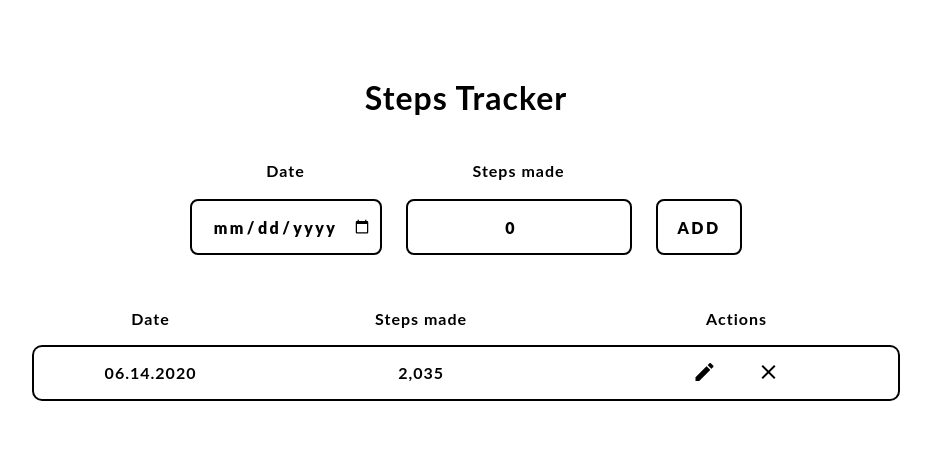
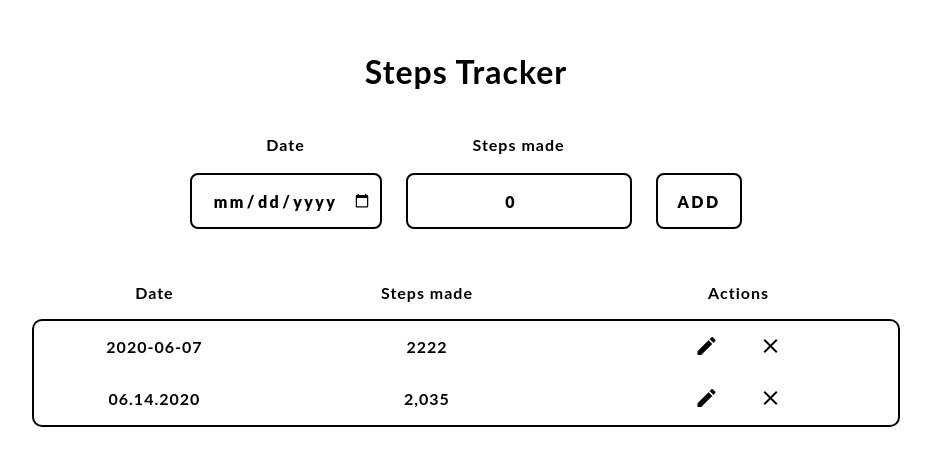
Before and after one commit to anna-yeddi/overREACTing-steps-tracker, a React (Create React App) app: page / in a window 1280 px wide. Shown: the part 168-634 px from the top of the page, without its empty margins (174-1105 px from the left). Built offline with nearby package versions, Linux system fonts and the light colour scheme.

Commit message:
RGB behavior is updated

```diff
--- a/src/components/Steps.jsx
+++ b/src/components/Steps.jsx
@@ -5,7 +5,9 @@ import DayModel from '../models/DayModel'
 
 function Steps(props) {
   const emptyForm = { day: '', steps: 0 }
-  const [days, setDays] = useState([])
+  const [days, setDays] = useState([
+    { id: '007', day: '2020-06-07', steps: 2222 },
+  ])
   const [form, setForm] = useState(emptyForm)
 
   const handleChange = (e) => {
@@ -15,6 +17,14 @@ function Steps(props) {
 
   const handleSubmit = (e) => {
     e.preventDefault()
+
+    const daysAdded = (prevDays) =>
+      prevDays.map((o) =>
+        o.day === form.day
+          ? new DayModel(o.id, o.day, form.steps)
+          : new DayModel(nanoid(), form.day, form.steps)
+      )
+    console.log(daysAdded)
 
     setDays((prevDays) =>
       // const newDay = (id) => {
@@ -32,7 +42,7 @@ function Steps(props) {
       // newDayUpd(prevDays).sort((a, b) => {
       //   return a.day < b.day ? 1 : -1
       // })
-      [...prevDays, form].sort((a, b) => {
+      daysAdded(prevDays).sort((a, b) => {
         return a.day < b.day ? 1 : -1
       })
     )
```
